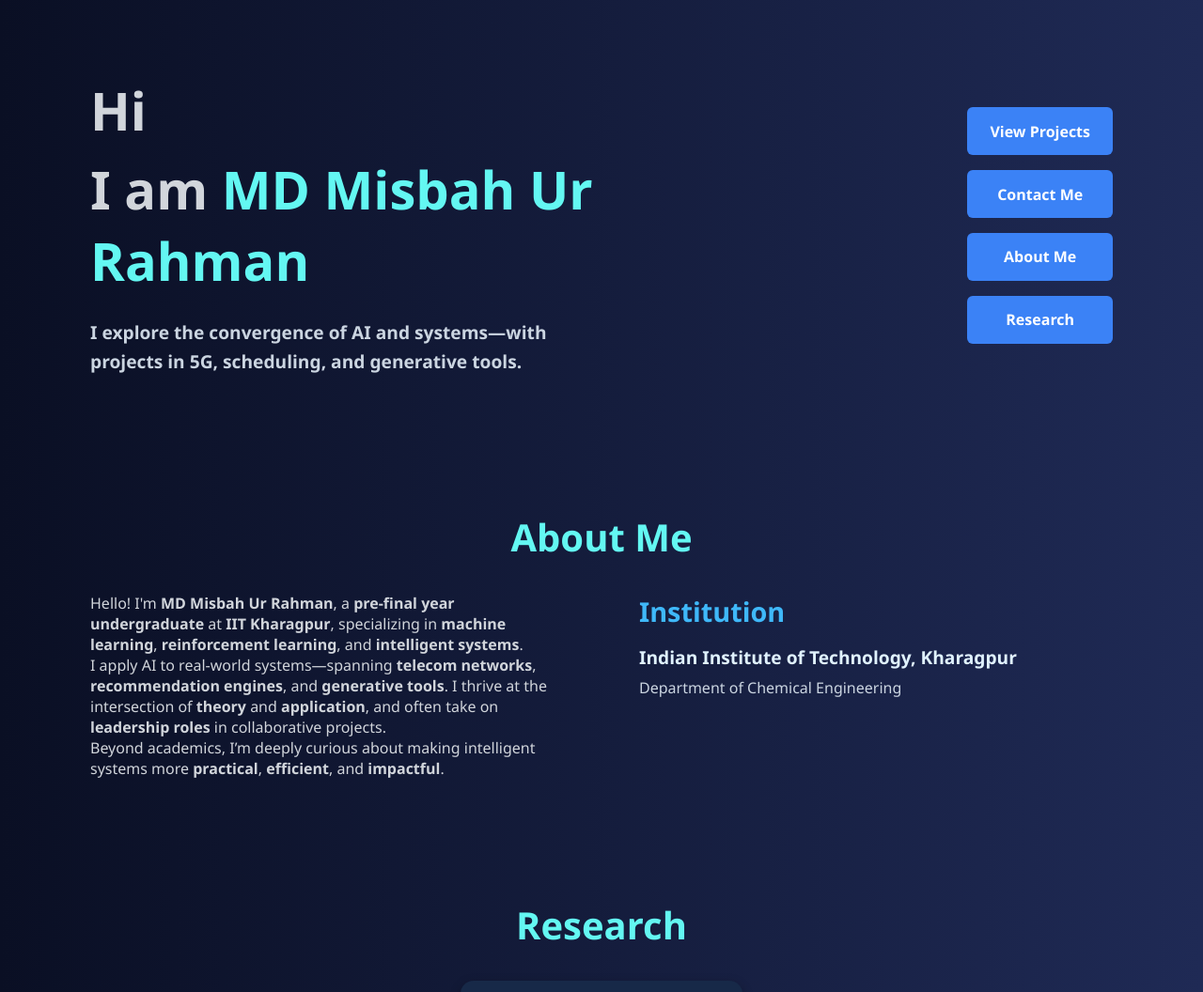
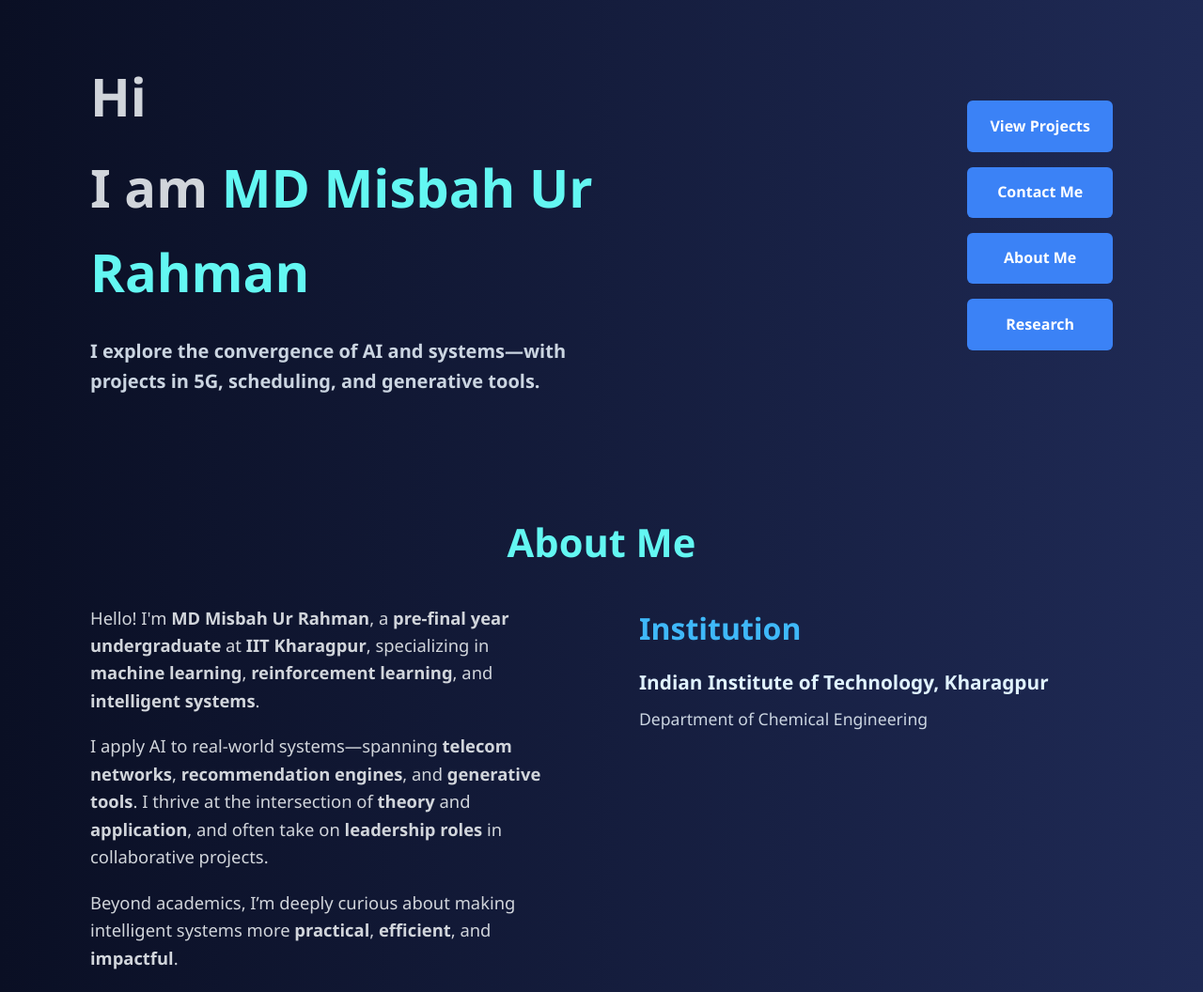
Before and after one commit to misbah17311/misbah-portfolio, a plain HTML site: page index.html in a window 1280 px wide. Shown: the top 1056 px of the page at 94% size. Drawn offline with Linux system fonts and the light colour scheme.

Commit message:
Update style.css

```diff
--- a/style.css
+++ b/style.css
@@ -9,6 +9,7 @@ body {
   font-family: 'Segoe UI', Tahoma, Geneva, Verdana, sans-serif;
   background-color: #0a0f24;
   color: #d1d5db;
+  line-height: 1.6;
 }
 
 html {
@@ -40,9 +41,8 @@ html {
 }
 
 .heroLeft h3 {
-  font-size: 1.2rem;
+  font-size: 1.25rem;
   margin-top: 1.5rem;
-  line-height: 1.6;
   color: #cbd5e1;
 }
 
@@ -74,6 +74,7 @@ html {
 .aboutSection {
   padding: 4rem 6rem;
   background: linear-gradient(to right, #0a0f24, #1f2a55);
+  font-size: 1.15rem;
 }
 
 .aboutContent {
@@ -89,26 +90,30 @@ html {
   min-width: 300px;
 }
 
+.aboutContentLeft p {
+  margin-bottom: 1.2rem;
+}
+
 .aboutContentRight h2 {
-  font-size: 1.8rem;
+  font-size: 2rem;
   color: #3fb8f9;
   margin-bottom: 1rem;
 }
 
 .eduInstitution {
-  font-size: 1.2rem;
+  font-size: 1.3rem;
   font-weight: bold;
   color: #e0f2fe;
   margin-bottom: 0.5rem;
 }
 
 .eduDept {
-  font-size: 1rem;
+  font-size: 1.1rem;
   color: #cbd5e1;
 }
 
 .aboutSection .sectionTitle {
-  font-size: 2.5rem;
+  font-size: 2.6rem;
   text-align: center;
   margin-bottom: 2rem;
   color: #63f7f2;
@@ -208,6 +213,7 @@ html {
   padding: 4rem 6rem;
   background: linear-gradient(to right, #0a0f24, #1f2a55);
   text-align: center;
+  font-size: 1.1rem;
 }
 
 .contactContent {
@@ -219,17 +225,19 @@ html {
   flex-wrap: wrap;
   gap: 2rem;
   justify-content: center;
+  margin-top: 1.5rem;
 }
 
 .contactCard {
   background-color: #172948;
-  padding: 1rem 2rem;
+  padding: 1.2rem 2rem;
   border-radius: 10px;
   box-shadow: 0 4px 12px rgba(0,0,0,0.2);
   transition: transform 0.3s ease;
   display: flex;
   flex-direction: column;
   align-items: center;
+  min-width: 260px;
 }
 
 .contactCard:hover {
@@ -247,6 +255,7 @@ html {
   text-decoration: none;
   font-weight: 500;
   margin-top: 0.5rem;
+  word-break: break-word;
 }
 
 .contactCard a:hover {
@@ -285,4 +294,8 @@ html {
     flex-direction: column;
     gap: 1.5rem;
   }
+
+  .contactCard {
+    width: 90%;
+  }
 }
```
